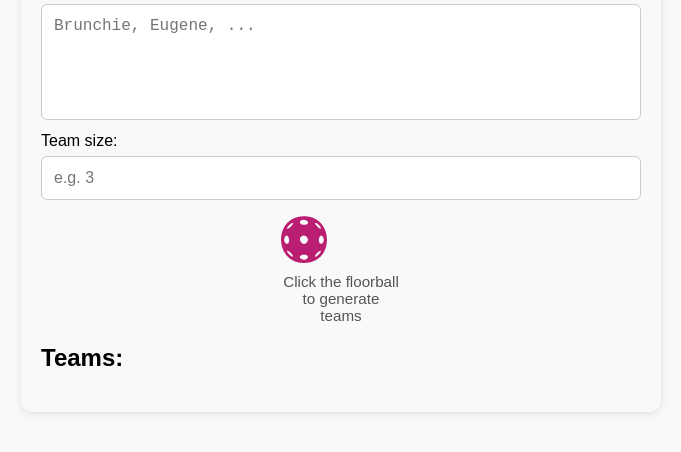
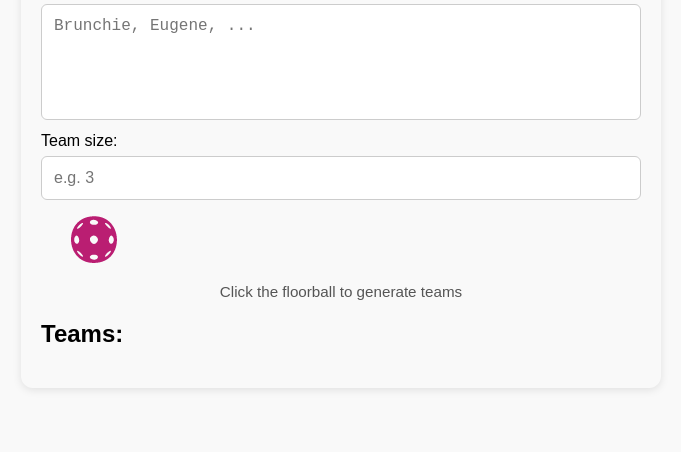
Before and after one commit to DevBrunchie19/Floorball-Team-Picker, a plain HTML site: page index.html in a window 1280 px wide. Shown: the part 160-612 px from the top of the page, without its empty margins (299-980 px from the left). Drawn offline with Linux system fonts and the light colour scheme.

Commit message:
Update index.html

```diff
--- a/index.html
+++ b/index.html
@@ -50,7 +50,7 @@
   .image-button {
    display: block;
   margin: 16px auto;
-  width: 20%;   /* scales with screen size */
+  width: 90%;   /* scales with screen size */
   height: auto;
   cursor: pointer;
   transition: transform 0.15s ease;
@@ -99,8 +99,8 @@
 
   <div class="image-button" onclick="generateTeams()">
   <img src="FBall_sml.png" alt="Floorball">
-  <p id="buttonText">Click the floorball to generate teams</p>
 </div>
+   <p id="buttonText">Click the floorball to generate teams</p>
 
   <h2>Teams:</h2>
   <div id="output"></div>
```
